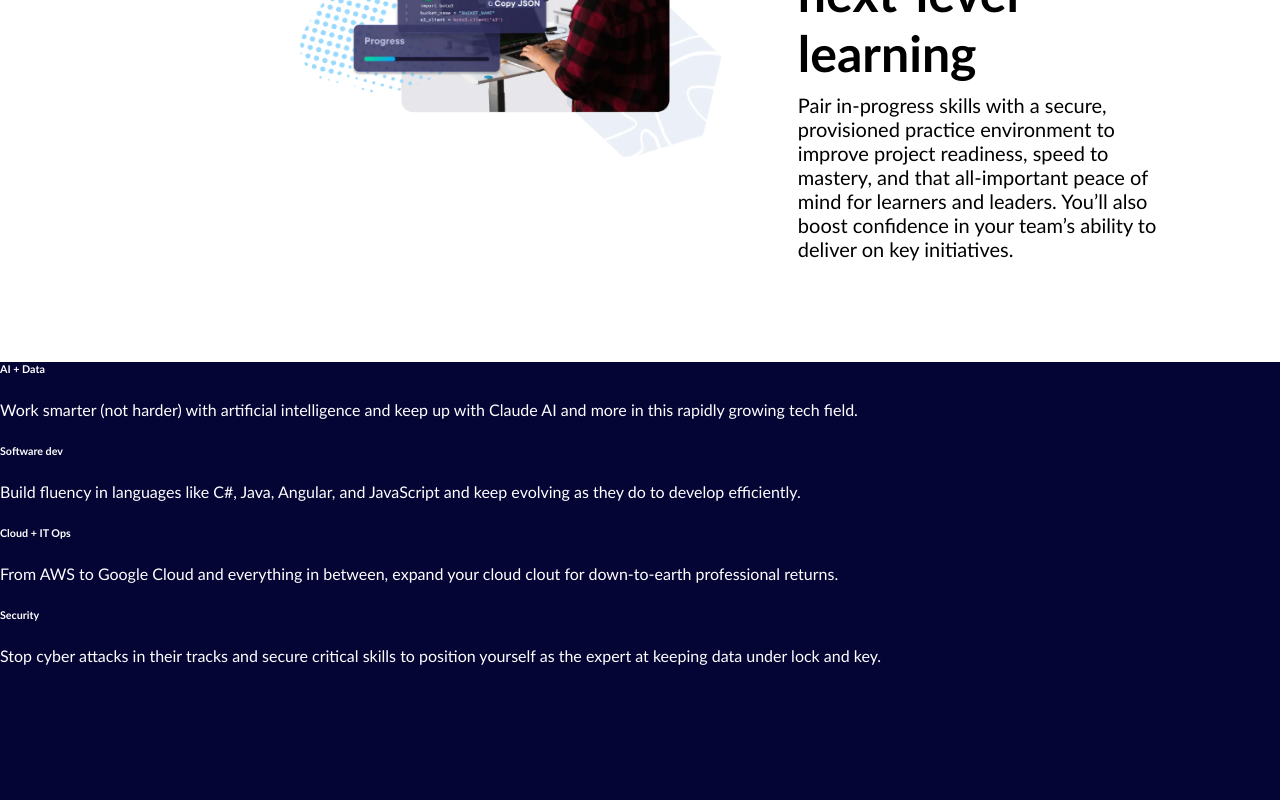
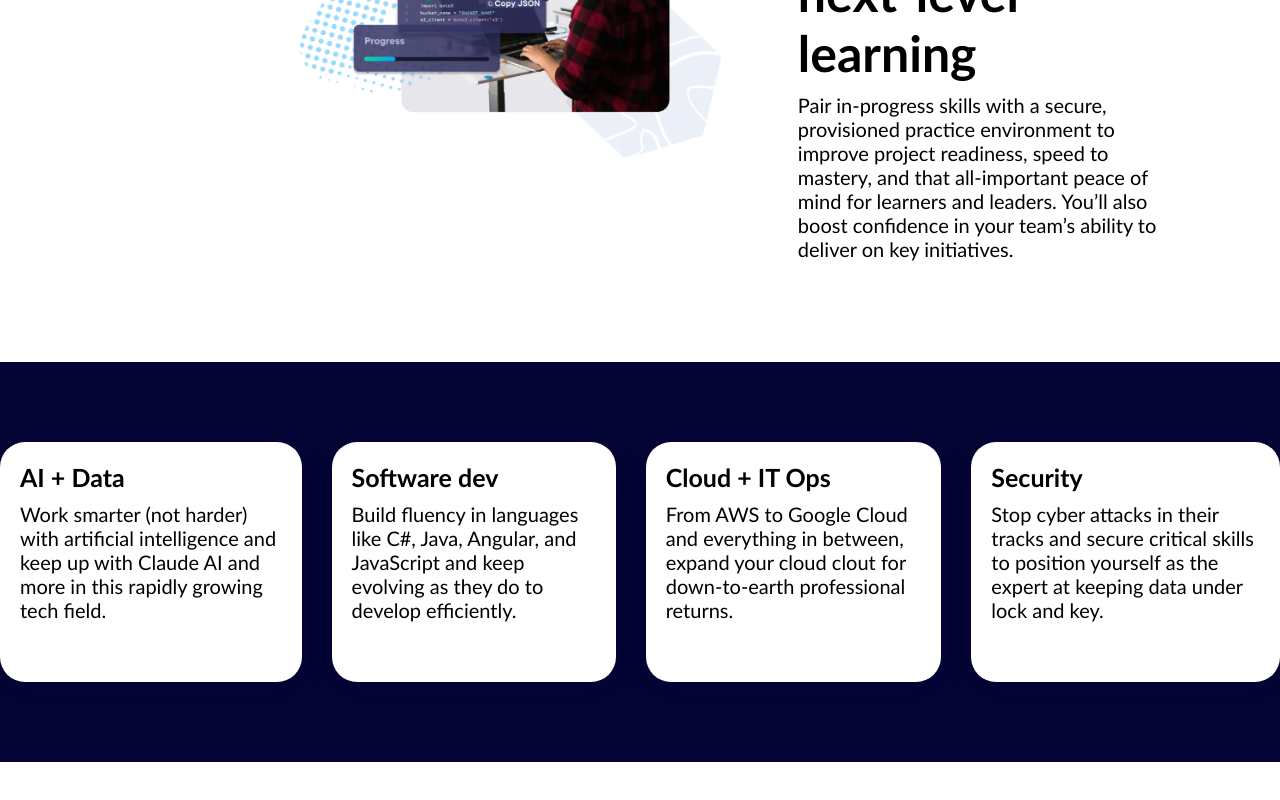
Before and after one commit to Santhosh-2304/website, a React (Vite) app: page / in a window 1280 px wide. Shown: the part 1390-2190 px from the top of the page. After the commit the page ends 2152 px from the top, so only its background shows below. Built offline with nearby package versions, Linux system fonts and the light colour scheme.

Commit message:
Update styles.css

```diff
--- a/src/styles.css
+++ b/src/styles.css
@@ -59,6 +59,7 @@ body{
     font-size: medium;
     width: 250px;
     font-style:initial;
+    border: none;
 }
 .block2{
     height: 800px;
@@ -85,11 +86,28 @@ body{
     margin-top: 10px;
 }
 .block3{
-    height: 800px;
+    height: 400px;
     width: 100%;
     background: rgb(4, 4, 53);
     color: white;
+    display: flex;
+    justify-content: space-around;
+    align-items: center;
+    gap: 30px;
 }
-.block3-1{
-
+.block3-c{
+    border-radius: 25px;
+    box-shadow: var(--shadow);
+    background-color: rgb(255, 255, 255);
+    height: 200px;
+    color: black;
+    padding: 20px;
 }
+.block3-c h6{
+    font-size: 25px;
+    margin: 0;
+}
+.block3-c p{
+    font-size: 20px;
+    margin-top: 10px;
+}
```
